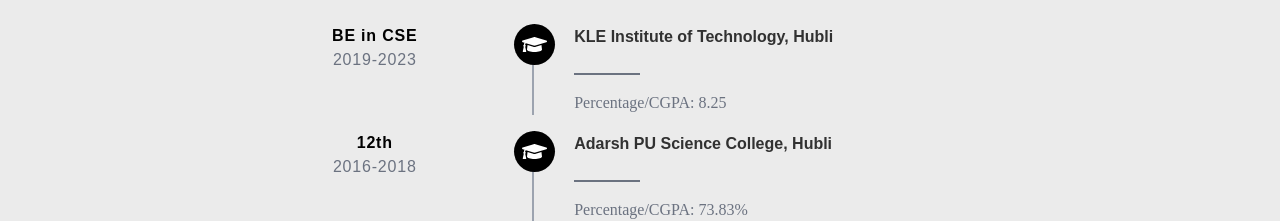
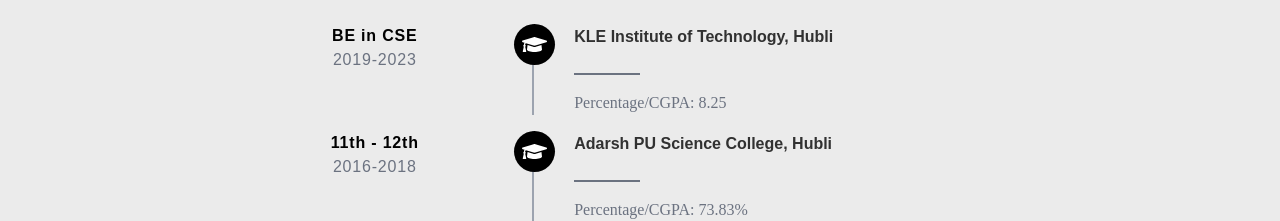
Before and after one commit to dheeraj123495/portfolio, a React (Create React App) app: page / in a window 1280 px wide. Shown: the part 3560-3781 px from the top of the page. Built offline with nearby package versions, Linux system fonts and the light colour scheme; the HTML template or start-up script is replaced by a standard one.

Commit message:
Update EducationData.js

```diff
--- a/src/Data/EducationData.js
+++ b/src/Data/EducationData.js
@@ -6,7 +6,7 @@
         score : "8.25"
   },
   {
-    class: "12th",
+    class: "11th - 12th",
     institute: "Adarsh PU Science College, Hubli",
       year: "2016-2018",
     score : "73.83%"
```
